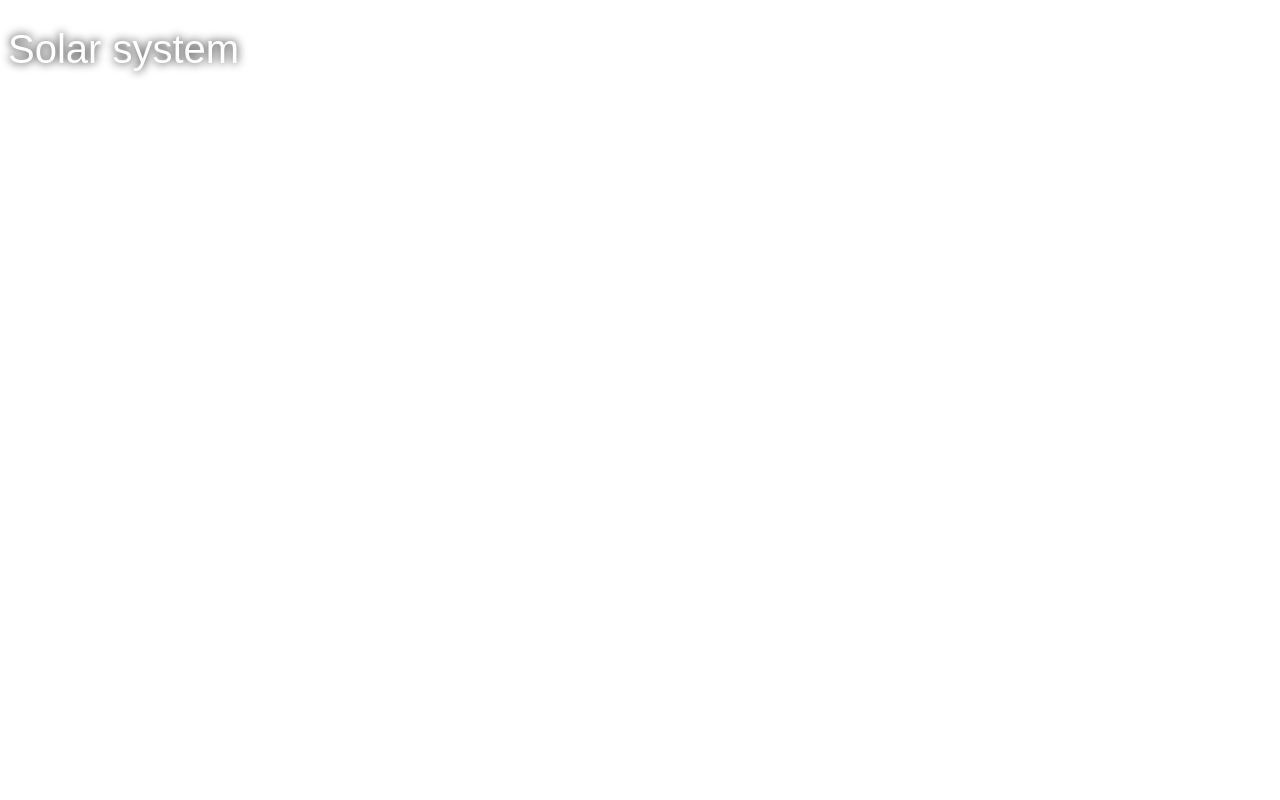
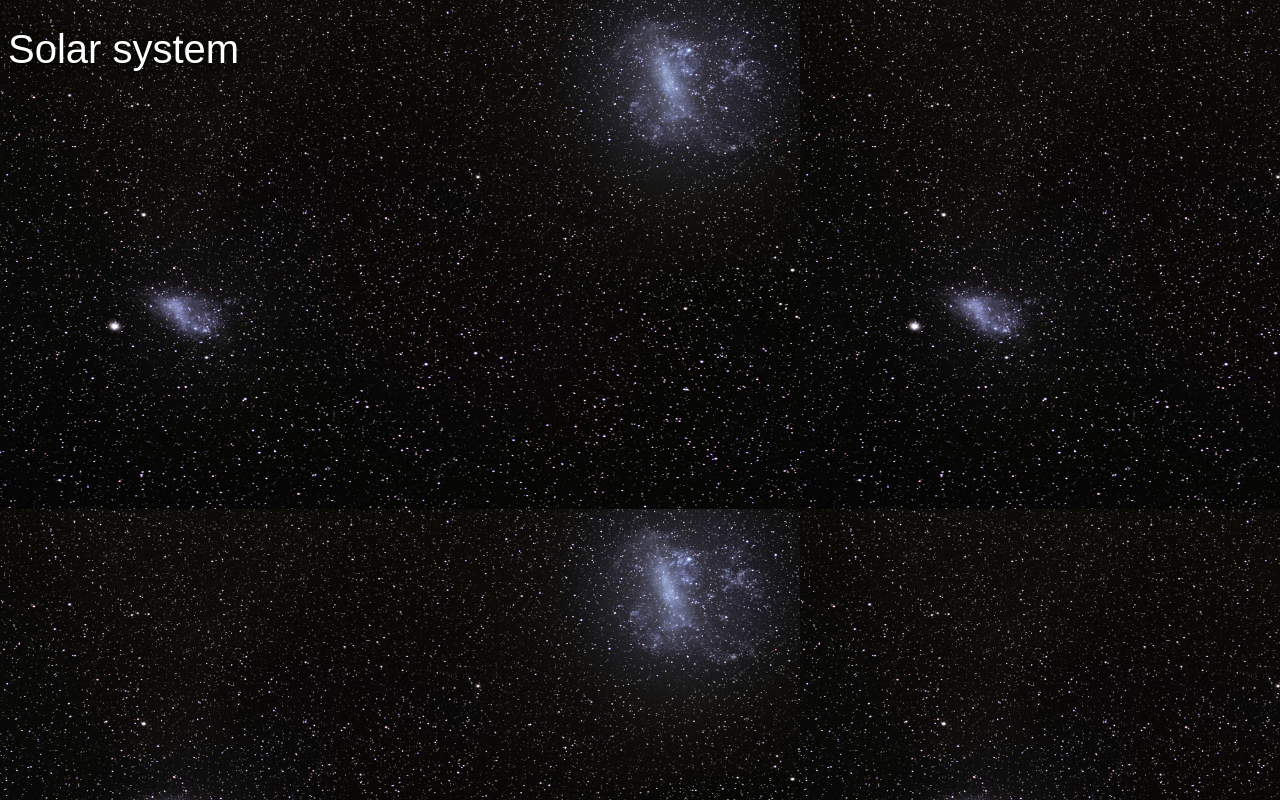
Before and after one commit to tristen513-ITvarsity/Module-4-Assessment-1, a plain HTML site: page index.html in a window 1280 px wide. Drawn offline with Linux system fonts and the light colour scheme; the site is published under a folder, as on GitHub Pages, so addresses that start at the root find nothing.

Commit message:
Fix background image URL in style.css

```diff
--- a/style.css
+++ b/style.css
@@ -1,7 +1,7 @@
 body{
     width: 100%;
     height: 100%;
-    background: url('/images/space.png');
+    background: url('images/space.png');
     overflow: hidden;
 }
 
```
